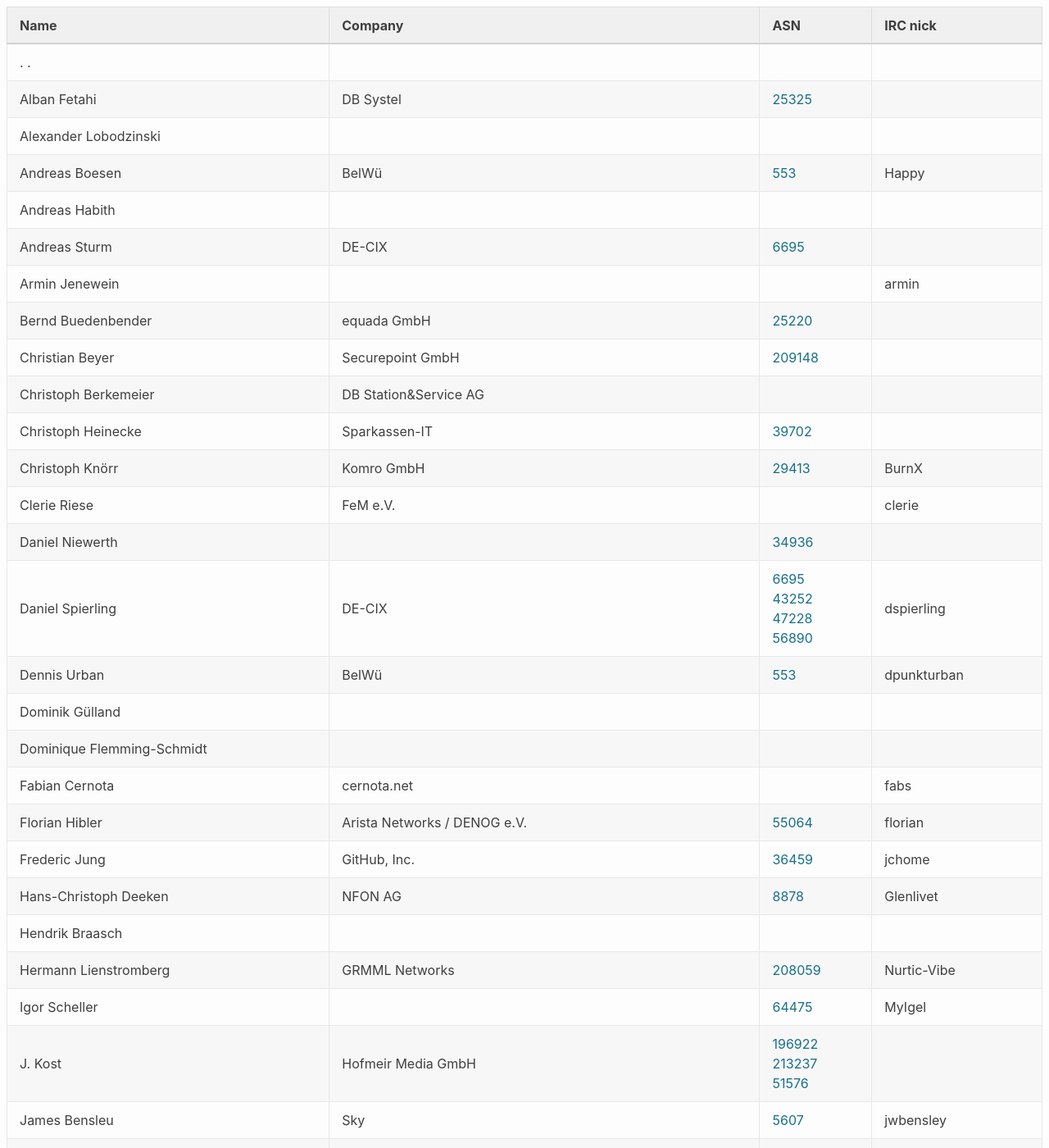
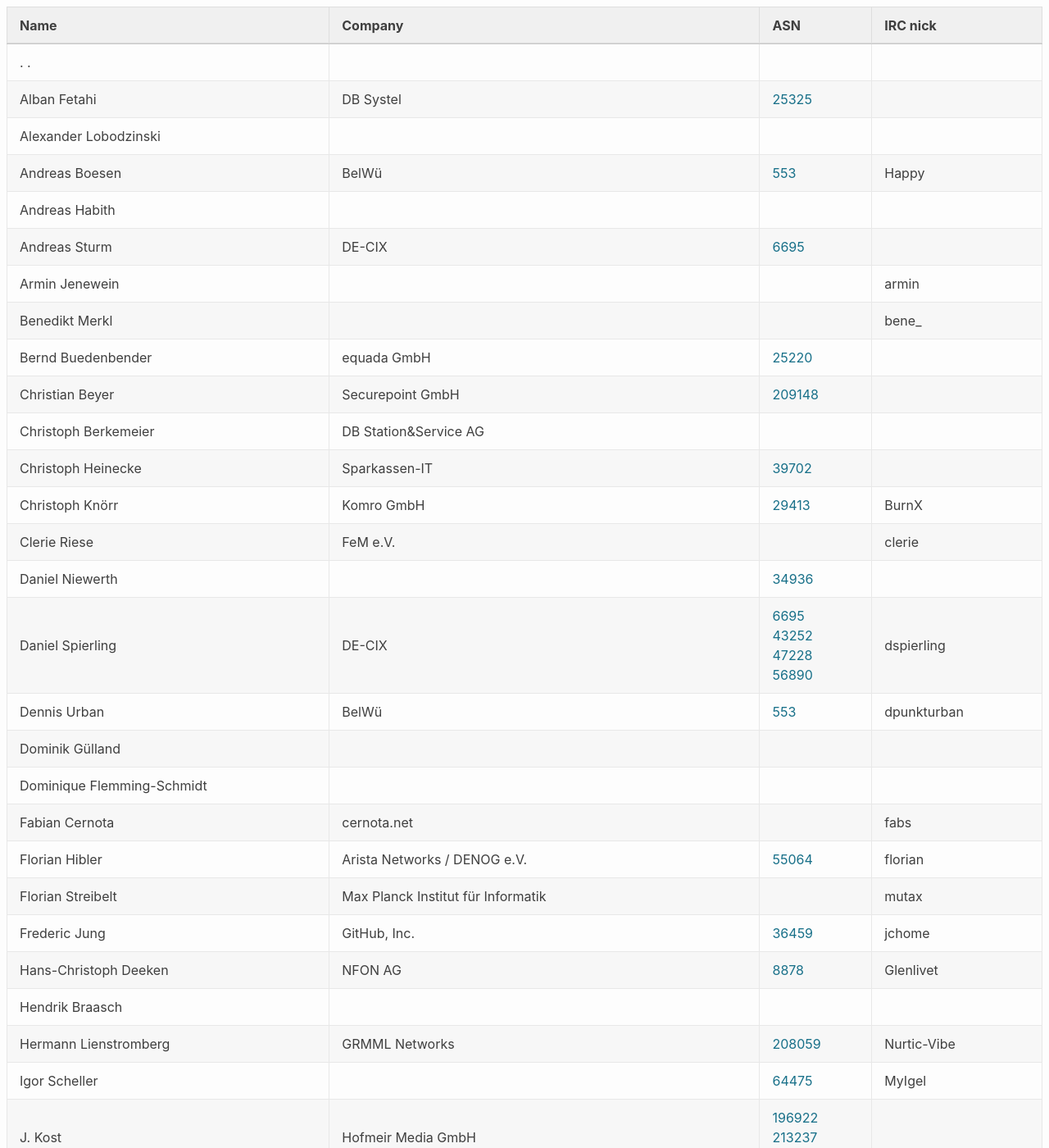
Before and after one commit to denog/pretix-attendeelist, a Jekyll site: the page built from denog2020.markdown, in a window 1280 px wide and 1400 px high. Shown: the whole window at 82% size. Built offline with Jekyll 4.4.1, drawn with Linux system fonts in a browser that asks for light colours.

Commit message:
Latest data: Sat Jan 23 14:02:53 UTC 2021

```diff
--- a/_data/attendees_meetup2021-01.json
+++ b/_data/attendees_meetup2021-01.json
@@ -39,6 +39,12 @@
     "name": "Armin Jenewein",
     "company": null,
     "irc": "armin",
+    "asn": null
+  },
+  {
+    "name": "Benedikt Merkl",
+    "company": null,
+    "irc": "bene_",
     "asn": null
   },
   {
@@ -118,6 +124,12 @@
     "company": "Arista Networks / DENOG e.V.",
     "irc": "florian",
     "asn": "55064"
+  },
+  {
+    "name": "Florian Streibelt",
+    "company": "Max Planck Institut für Informatik",
+    "irc": "mutax",
+    "asn": null
   },
   {
     "name": "Frederic Jung",
```
